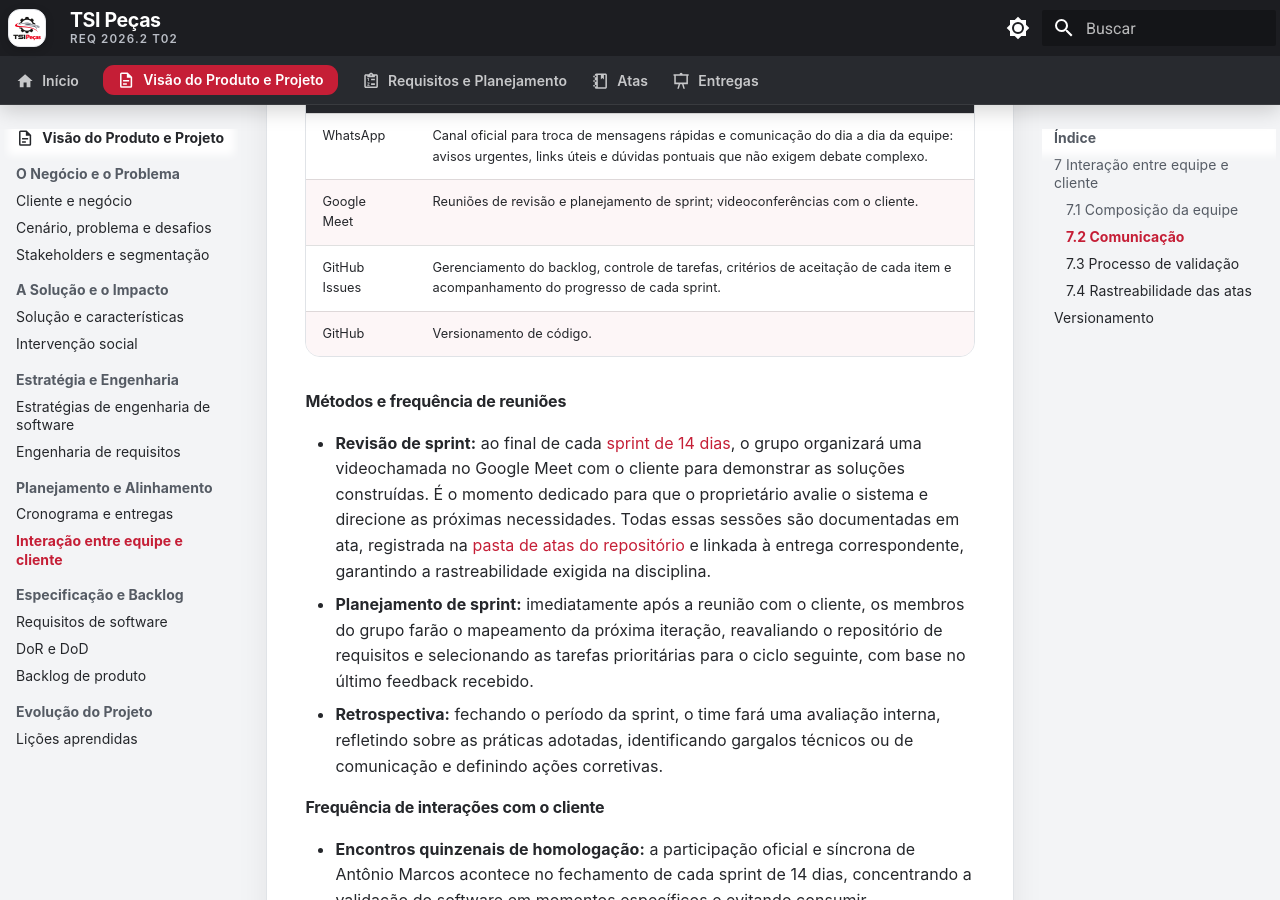
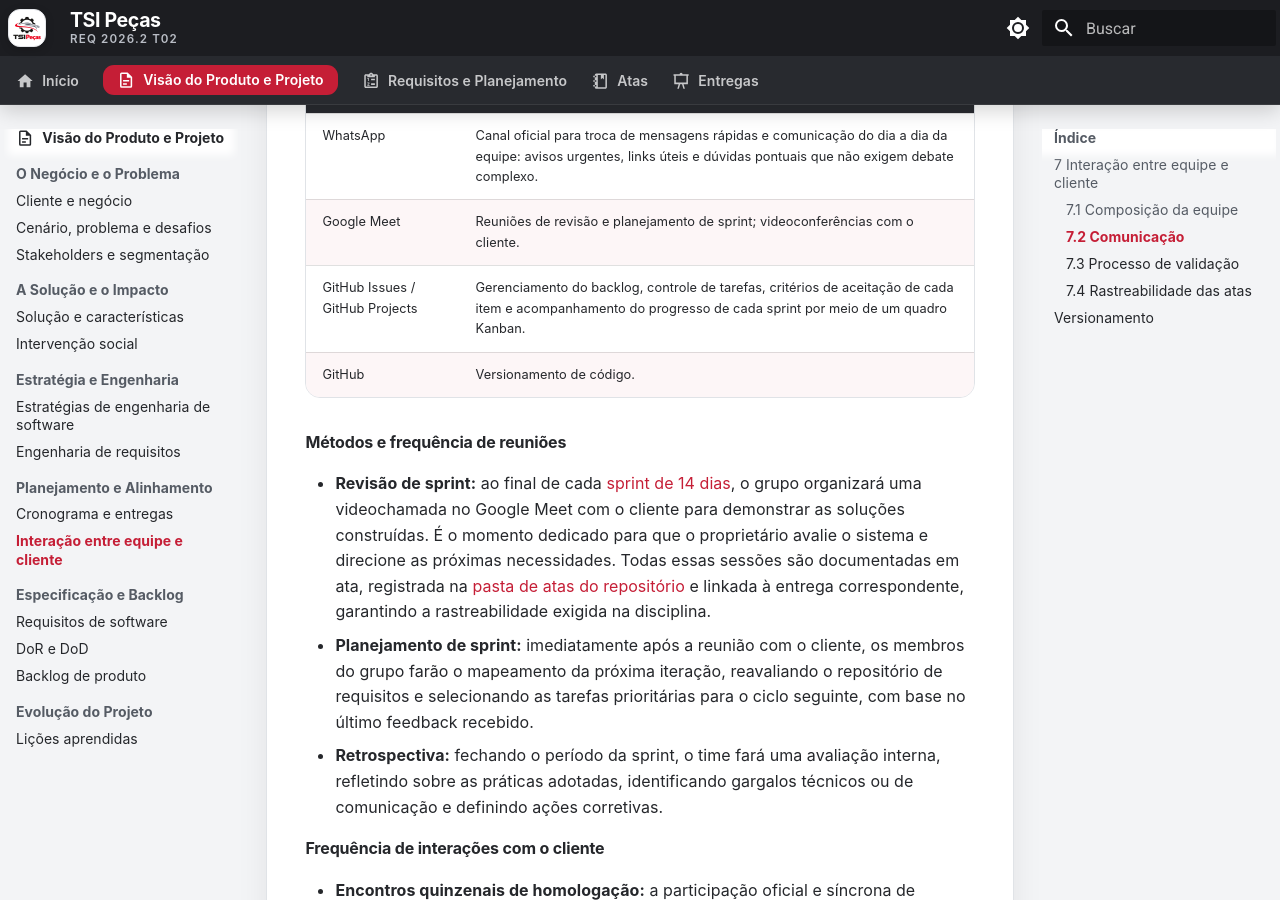
Before and after one commit to mdsreq-fga-unb/REQ-202562-T02-TSI-AutoPecas, an MkDocs documentation site: the page built from docs/visao-produto/interacao-equipe-cliente.md, in a window 1280 px wide and 900 px high, scrolled down 1331 px. Built offline with MkDocs 1.6.1 and Material for MkDocs 9.7.7, drawn with Linux system fonts in a browser that asks for light colours; comment, search, counter and statistics services are not loaded; some of the changed text lies outside the part shown.

Commit message:
docs: explicita GitHub Projects/Kanban na tabela de ferramentas (issue #9)
Alinha o documento à decisão de usar um quadro Kanban para acompanhamento
das sprints, deixando claro que ele é feito via GitHub Projects sobre as
Issues já existentes, sem criar uma segunda fonte de backlog.

```diff
--- a/docs/visao-produto/interacao-equipe-cliente.md
+++ b/docs/visao-produto/interacao-equipe-cliente.md
@@ -23,7 +23,7 @@
 | --- | --- |
 | WhatsApp | Canal oficial para troca de mensagens rápidas e comunicação do dia a dia da equipe: avisos urgentes, links úteis e dúvidas pontuais que não exigem debate complexo. |
 | Google Meet | Reuniões de revisão e planejamento de sprint; videoconferências com o cliente. |
-| GitHub Issues | Gerenciamento do backlog, controle de tarefas, critérios de aceitação de cada item e acompanhamento do progresso de cada sprint. |
+| GitHub Issues / GitHub Projects | Gerenciamento do backlog, controle de tarefas, critérios de aceitação de cada item e acompanhamento do progresso de cada sprint por meio de um quadro Kanban. |
 | GitHub | Versionamento de código. |
 
 #### Métodos e frequência de reuniões
@@ -69,3 +69,4 @@
 | 1.4 | 09/10/2026 | Adição da rastreabilidade das atas (tópico 7.4), linkando as atas de cada sprint | [Luiz Moreira](https://github.com/luizhtmoreira) |
 | 1.5 | 10/10/2026 | Atribuição da ordenação do Product Backlog exclusivamente ao Analista de requisitos; agrupamento das duas últimas atas sob a mesma sprint na tabela de rastreabilidade; correção do DoR (verifica, não define, critérios de aceitação) e do DoD (reformulado como checklist de qualidade técnica, com o ambiente de deploy de homologação explicitado) | [Luiz Moreira](https://github.com/luizhtmoreira) |
 | 1.6 | 11/10/2026 | Correção a partir do feedback da corretora: ordenação do Product Backlog retorna a ser responsabilidade do Product Owner (não do Analista de requisitos) e remoção de termo absoluto ("completos") do DoR | [Luiz Moreira](https://github.com/luizhtmoreira) |
+| 1.7 | 11/10/2026 | Inclusão do GitHub Projects na ferramenta de comunicação, explicitando o quadro Kanban usado para acompanhamento do progresso das sprints | [Luiz Moreira](https://github.com/luizhtmoreira) |
```
